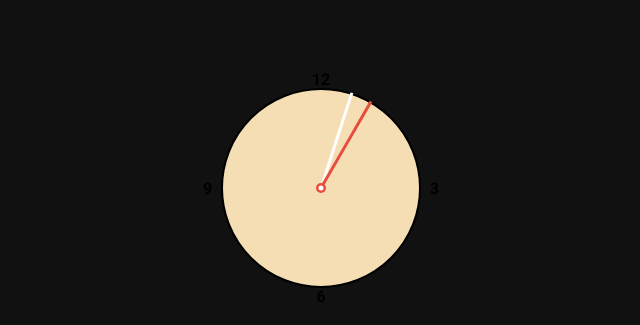
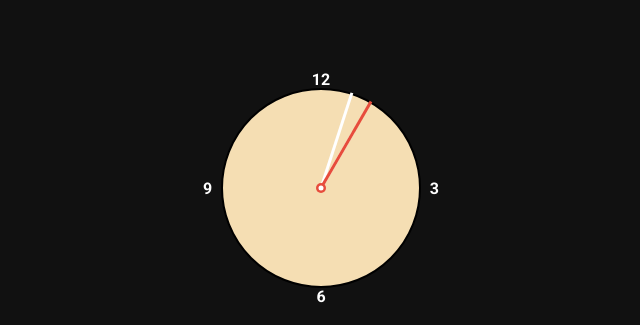
Before and after one commit to baldzhiyski/HTML-CSS-Basics, a plain HTML site: page Custom-Clock/index.html in a window 1280 px wide. Both pictures are taken after a click on the button "Dark mode". Shown: the part 168-493 px from the top of the page, 319-959 px from the left. Drawn offline with Linux system fonts and the light colour scheme.

Commit message:
updating the numbers of the dark mode clock

```diff
--- a/Custom-Clock/style.css
+++ b/Custom-Clock/style.css
@@ -75,6 +75,9 @@ body{
 .number {
     position: absolute;
     color: black;
+}
+html.dark .number{
+    color: white;
 }
 
 .number.number-12 {
```
